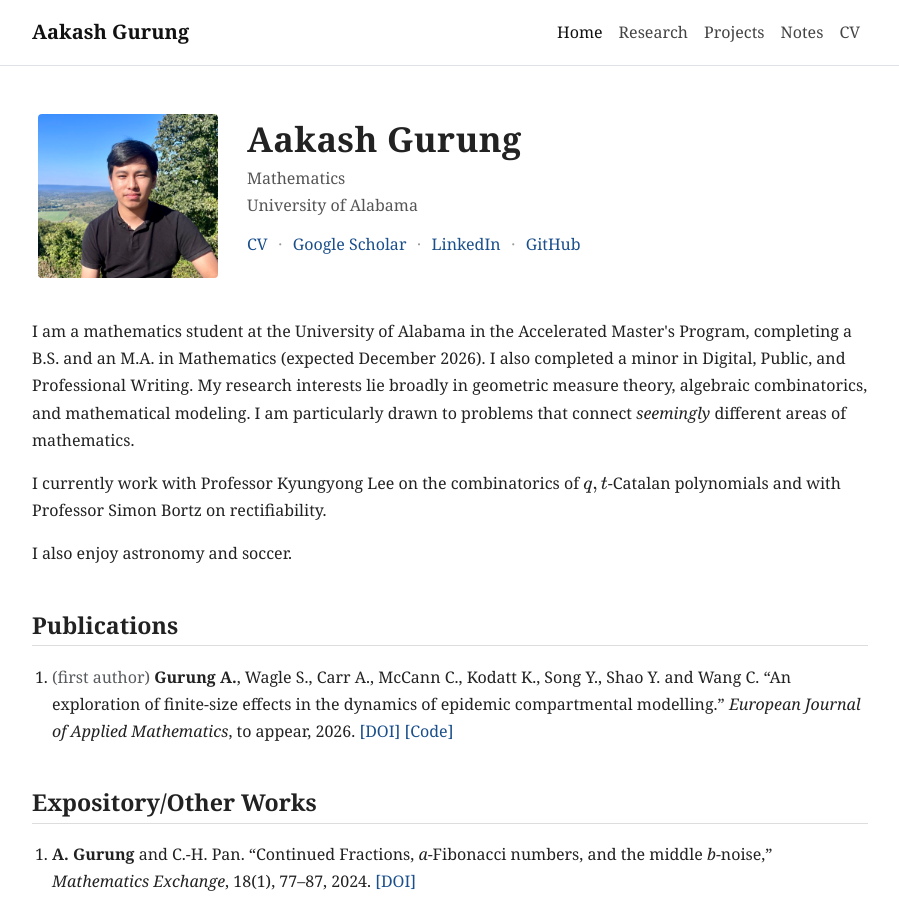
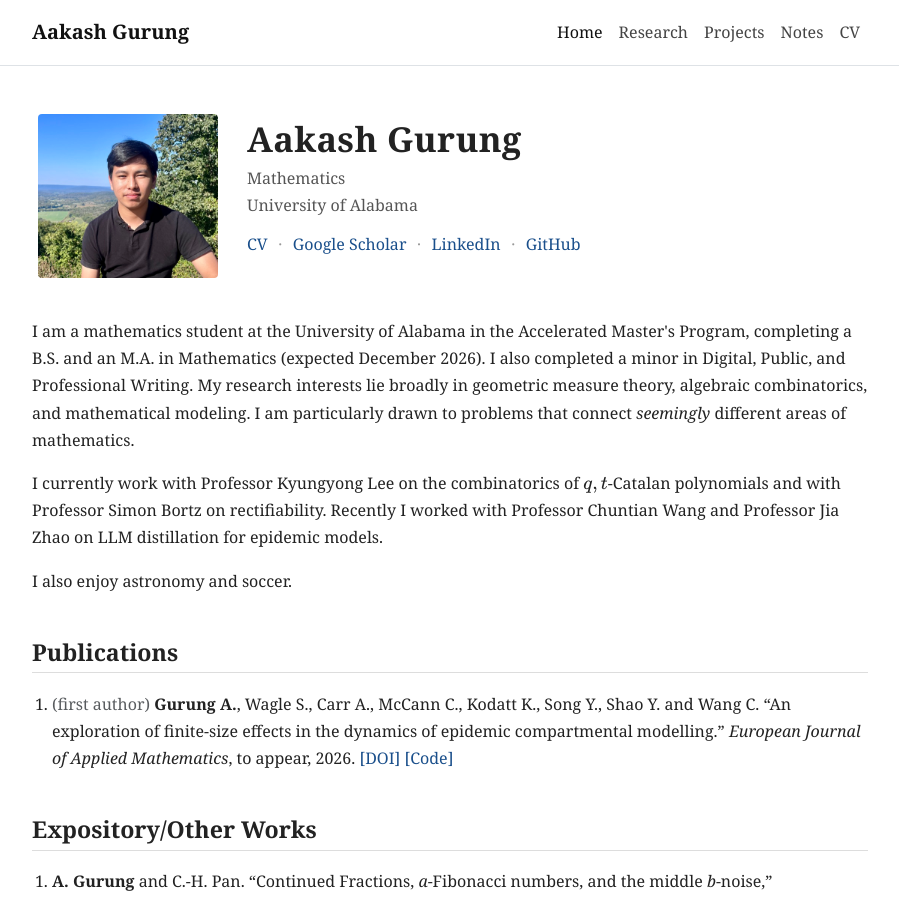
Before and after one commit to GrgAakash/grgaakash.github.io, a Jekyll site: the page built from index.md, in a window 1280 px wide and 900 px high. Shown: the whole window, without its empty margins (190-1089 px from the left). Built offline with Jekyll 4.4.1, drawn with Linux system fonts in a browser that asks for light colours.

Commit message:
Mention recent LLM distillation work with Wang and Zhao on the homepage.
Co-authored-by: Cursor <cursoragent@cursor.com>

```diff
--- a/index.md
+++ b/index.md
@@ -28,7 +28,7 @@ permalink: /
         I am a mathematics student at the University of Alabama in the Accelerated Master's Program, completing a B.S. and an M.A. in Mathematics (expected December 2026). I also completed a minor in Digital, Public, and Professional Writing. My research interests lie broadly in geometric measure theory, algebraic combinatorics, and mathematical modeling. I am particularly drawn to problems that connect <em>seemingly</em> different areas of mathematics.
     </p>
     <p>
-        I currently work with Professor Kyungyong Lee on the combinatorics of \(q,t\)-Catalan polynomials and with Professor Simon Bortz on rectifiability.
+        I currently work with Professor Kyungyong Lee on the combinatorics of \(q,t\)-Catalan polynomials and with Professor Simon Bortz on rectifiability. Recently I worked with Professor Chuntian Wang and Professor Jia Zhao on LLM distillation for epidemic models.
     </p>
     <p>
         I also enjoy astronomy and soccer.
```
